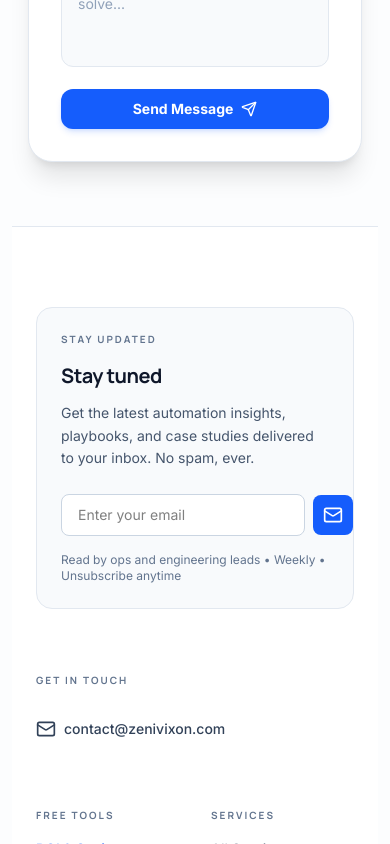
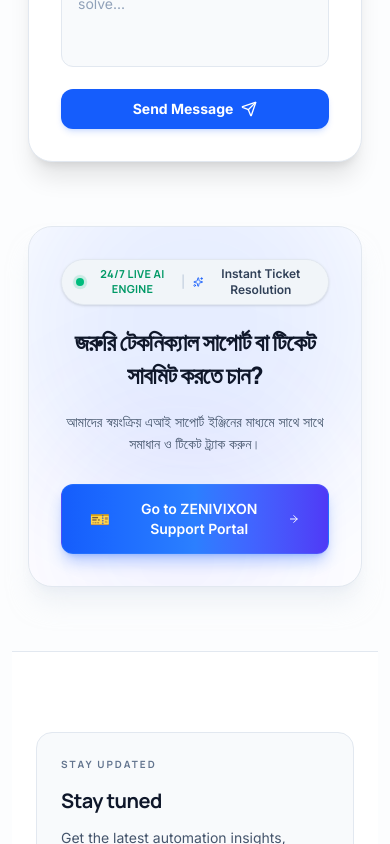
Before and after one commit to jakariyask1-prog/zenivixon, a Next.js app: page /contact in a window 390 px wide. Shown: the part 1800-2644 px from the top of the page. Built offline with nearby package versions, Linux system fonts and the light colour scheme; no server answers.

Commit message:
feat(contact): add responsive AI Support Portal banner to contact page

```diff
--- a/src/app/contact/page.tsx
+++ b/src/app/contact/page.tsx
@@ -2,6 +2,7 @@ import React from "react";
 import { Metadata } from "next";
 import { PageHeader } from "@/components/layout/PageHeader";
 import { ContactForm } from "@/components/forms/ContactForm";
+import { SupportPortalBanner } from "@/components/contact/SupportPortalBanner";
 import { COMPANY_INFO } from "@/lib/constants";
 import { Badge } from "@/components/ui/Badge";
 import { MessageSquare, Mail, Clock } from "lucide-react";
@@ -168,6 +169,11 @@ export default function ContactPage() {
             <ContactForm />
           </div>
         </div>
+
+        {/* AI Support Portal Banner */}
+        <div className="mt-16 sm:mt-20">
+          <SupportPortalBanner />
+        </div>
       </div>
     </>
   );
--- /dev/null
+++ b/src/components/contact/SupportPortalBanner.tsx
@@ -0,0 +1,61 @@
+import React from "react";
+import { COMPANY_INFO } from "@/lib/constants";
+import { ArrowRight, Sparkles } from "lucide-react";
+
+export function SupportPortalBanner() {
+  const supportUrl = COMPANY_INFO.channels.supportPortal || "https://support.zenivixon.com";
+
+  return (
+    <div className="relative overflow-hidden rounded-3xl bg-white dark:bg-[#0b1120] border border-slate-200 dark:border-slate-800 p-8 sm:p-12 text-center shadow-xl shadow-slate-200/50 dark:shadow-2xl dark:shadow-slate-950/30 transition-all duration-300">
+      {/* Background ambient lighting */}
+      <div
+        aria-hidden="true"
+        className="pointer-events-none absolute -top-24 left-1/2 -translate-x-1/2 w-96 h-96 bg-blue-600/10 dark:bg-blue-600/15 rounded-full blur-3xl transition-colors duration-300"
+      />
+      <div
+        aria-hidden="true"
+        className="pointer-events-none absolute -bottom-24 right-10 w-72 h-72 bg-indigo-600/5 dark:bg-indigo-600/10 rounded-full blur-3xl transition-colors duration-300"
+      />
+
+      <div className="relative z-10 max-w-3xl mx-auto space-y-5">
+        {/* Status Indicator Badge */}
+        <div className="inline-flex items-center gap-2 px-3.5 py-1.5 rounded-full bg-slate-100 dark:bg-slate-800/80 border border-slate-200 dark:border-slate-700/60 text-xs font-semibold shadow-sm transition-colors duration-300">
+          <span className="relative flex h-2 w-2">
+            <span className="animate-ping absolute inline-flex h-full w-full rounded-full bg-emerald-500 dark:bg-emerald-400 opacity-75"></span>
+            <span className="relative inline-flex rounded-full h-2 w-2 bg-emerald-500"></span>
+          </span>
+          <span className="font-heading tracking-wide uppercase text-[11px] text-emerald-600 dark:text-emerald-400 font-bold transition-colors duration-300">24/7 Live AI Engine</span>
+          <span className="text-slate-300 dark:text-slate-600 transition-colors duration-300">|</span>
+          <span className="text-slate-700 dark:text-slate-300 flex items-center gap-1 transition-colors duration-300">
+            <Sparkles className="w-3.5 h-3.5 text-blue-600 dark:text-cyan-400 transition-colors duration-300" />
+            Instant Ticket Resolution
+          </span>
+        </div>
+
+        {/* Heading */}
+        <h3 className="text-2xl sm:text-3xl font-extrabold text-[#0F172A] dark:text-white tracking-tight font-heading leading-snug transition-colors duration-300">
+          জরুরি টেকনিক্যাল সাপোর্ট বা টিকেট সাবমিট করতে চান?
+        </h3>
+
+        {/* Description */}
+        <p className="text-slate-600 dark:text-slate-400 text-sm sm:text-base leading-relaxed max-w-2xl mx-auto transition-colors duration-300">
+          আমাদের স্বয়ংক্রিয় এআই সাপোর্ট ইঞ্জিনের মাধ্যমে সাথে সাথে সমাধান ও টিকেট ট্র্যাক করুন।
+        </p>
+
+        {/* Action Button */}
+        <div className="pt-2">
+          <a
+            href={supportUrl}
+            target="_blank"
+            rel="noopener noreferrer"
+            className="group inline-flex items-center justify-center gap-2.5 px-7 py-3.5 rounded-xl bg-gradient-to-r from-blue-600 via-blue-500 to-indigo-600 hover:from-blue-500 hover:to-indigo-500 text-white font-semibold text-sm sm:text-base shadow-lg shadow-blue-600/30 hover:shadow-blue-600/50 hover:-translate-y-0.5 active:translate-y-0 active:scale-[0.99] transition-all duration-200 border border-blue-400/20"
+          >
+            <span className="text-base" role="img" aria-label="ticket">🎫</span>
+            <span>Go to ZENIVIXON Support Portal</span>
+            <ArrowRight className="w-4 h-4 transition-transform duration-200 group-hover:translate-x-1" />
+          </a>
+        </div>
+      </div>
+    </div>
+  );
+}
--- a/src/lib/constants.ts
+++ b/src/lib/constants.ts
@@ -22,6 +22,7 @@ export const COMPANY_INFO = {
     whatsappNumber: "+8801937685423",
     linkedin: "https://linkedin.com/company/zenivixon",
     facebook: "https://www.facebook.com/share/1Re24w32HP/",
+    supportPortal: "https://support.zenivixon.com",
   },
   markets: [
     "United States",
```
